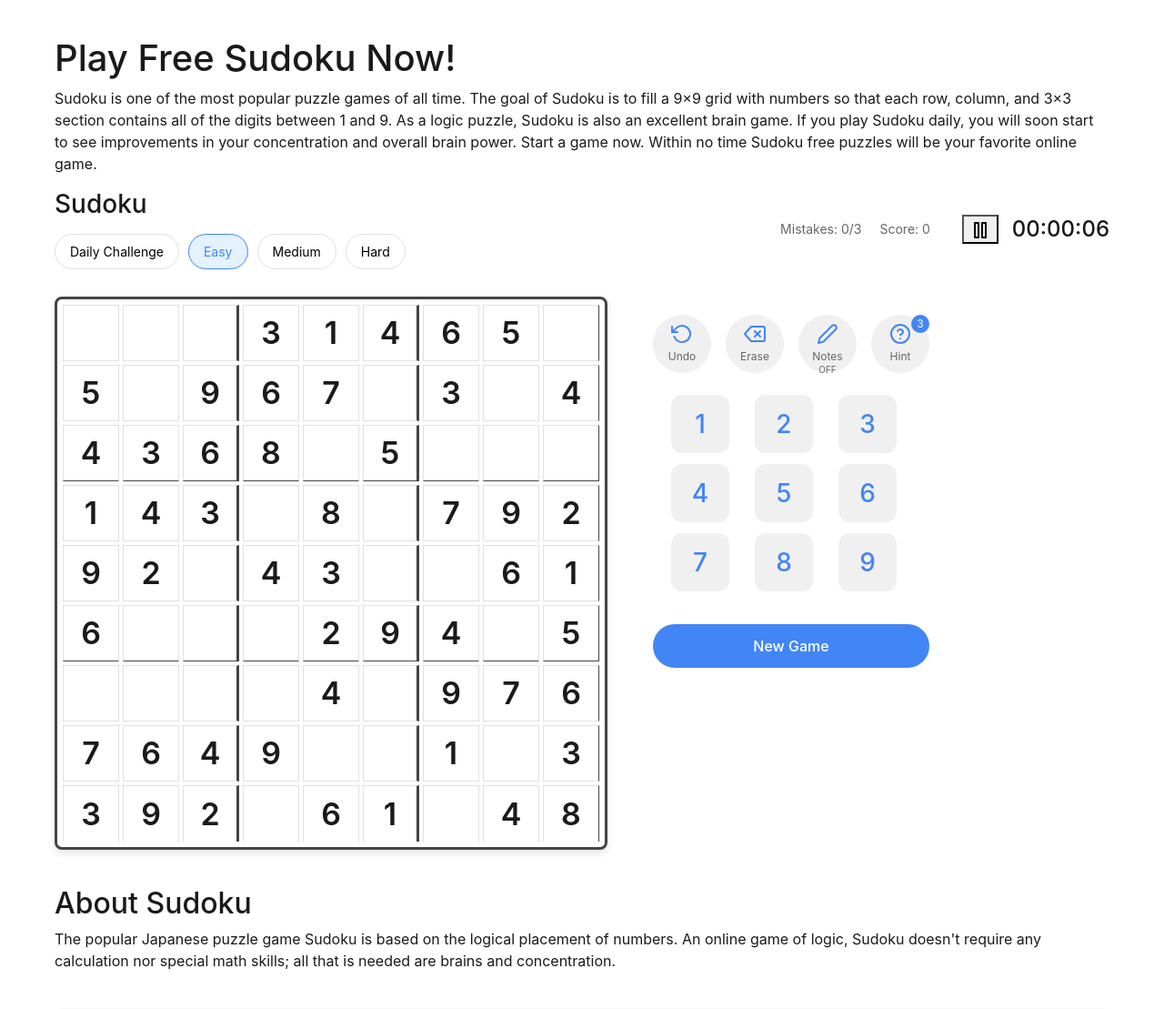
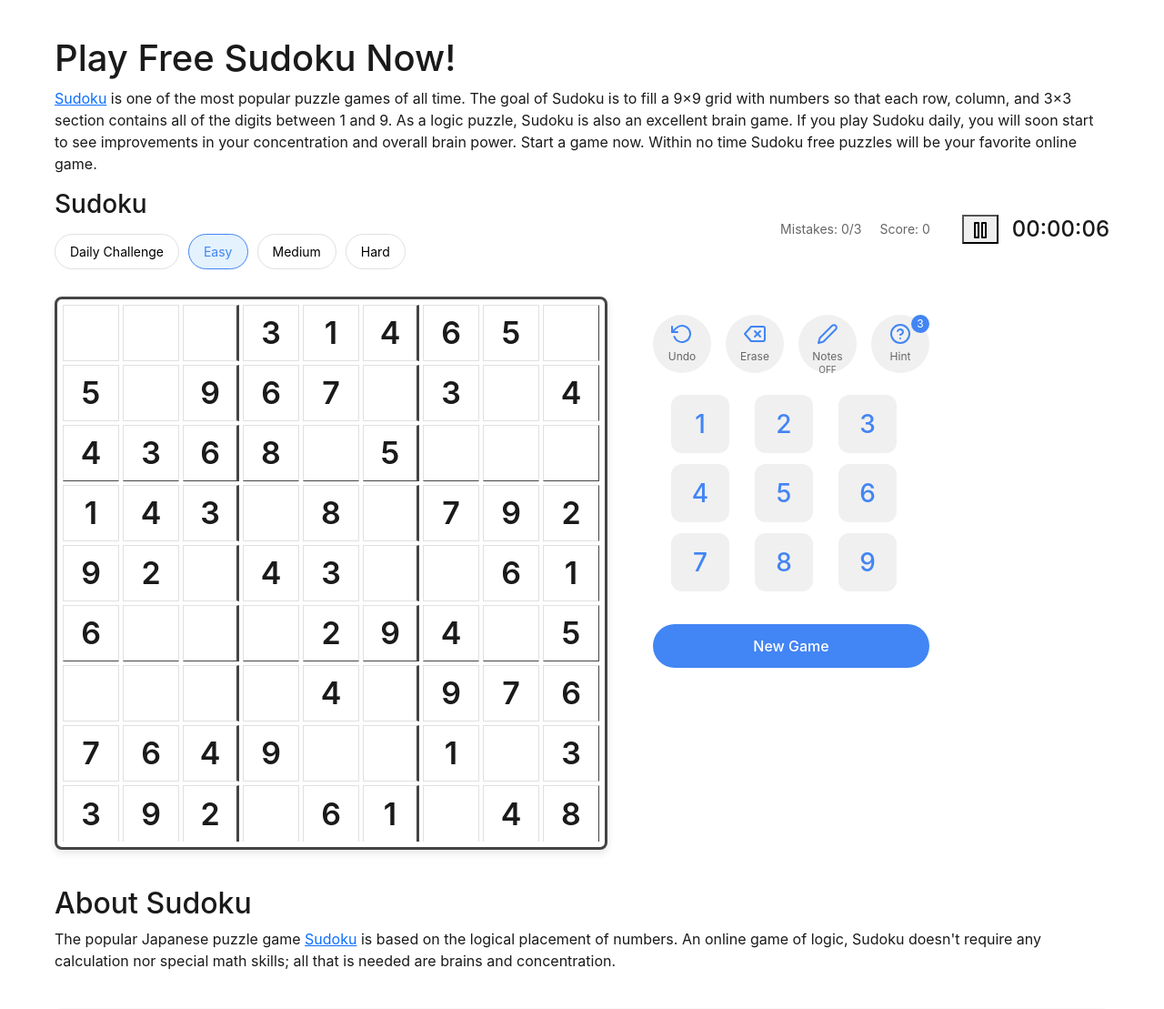
Before and after one commit to mani-django09/sudoku-game, a Flask app: page / in a window 1280 px wide. Shown: the top 1109 px of the page at 91% size. Run offline with Flask 3, Linux system fonts and the light colour scheme; some libraries are stand-ins or nearby versions.

Commit message:
Agent query: Please verify: 1. Are the new Sudoku links visible in both the intro and About sections? 2. Do they have the correct href and title attributes? 3. Do they open correctly when clicked?

```diff
--- a/templates/index.html
+++ b/templates/index.html
@@ -22,7 +22,7 @@
     <div class="game-container">
         <section class="intro-section">
             <h1>Play Free Sudoku Now!</h1>
-            <p>Sudoku is one of the most popular puzzle games of all time. The goal of Sudoku is to fill a 9×9 grid with numbers so that each row, column, and 3×3 section contains all of the digits between 1 and 9. As a logic puzzle, Sudoku is also an excellent brain game. If you play Sudoku daily, you will soon start to see improvements in your concentration and overall brain power. Start a game now. Within no time Sudoku free puzzles will be your favorite online game.</p>
+            <p><a href="https://sudoku.us" title="Play Free Sudoku Online">Sudoku</a> is one of the most popular puzzle games of all time. The goal of Sudoku is to fill a 9×9 grid with numbers so that each row, column, and 3×3 section contains all of the digits between 1 and 9. As a logic puzzle, Sudoku is also an excellent brain game. If you play Sudoku daily, you will soon start to see improvements in your concentration and overall brain power. Start a game now. Within no time Sudoku free puzzles will be your favorite online game.</p>
         </section>
 
         <header class="game-header">
@@ -82,7 +82,7 @@
 
         <section class="about-sudoku">
             <h2>About Sudoku</h2>
-            <p>The popular Japanese puzzle game Sudoku is based on the logical placement of numbers. An online game of logic, Sudoku doesn't require any calculation nor special math skills; all that is needed are brains and concentration.</p>
+            <p>The popular Japanese puzzle game <a href="https://sudoku.us" title="Free Online Sudoku">Sudoku</a> is based on the logical placement of numbers. An online game of logic, Sudoku doesn't require any calculation nor special math skills; all that is needed are brains and concentration.</p>
         </section>
 
         <section class="how-to-play">
```
